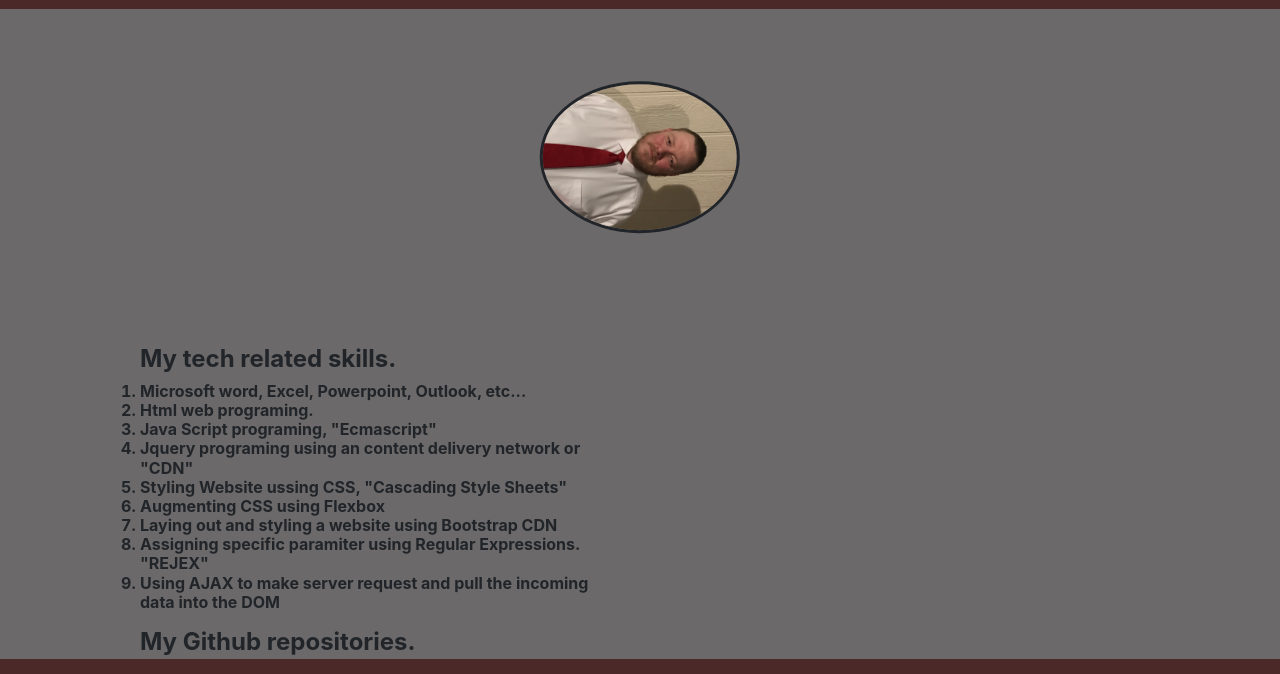
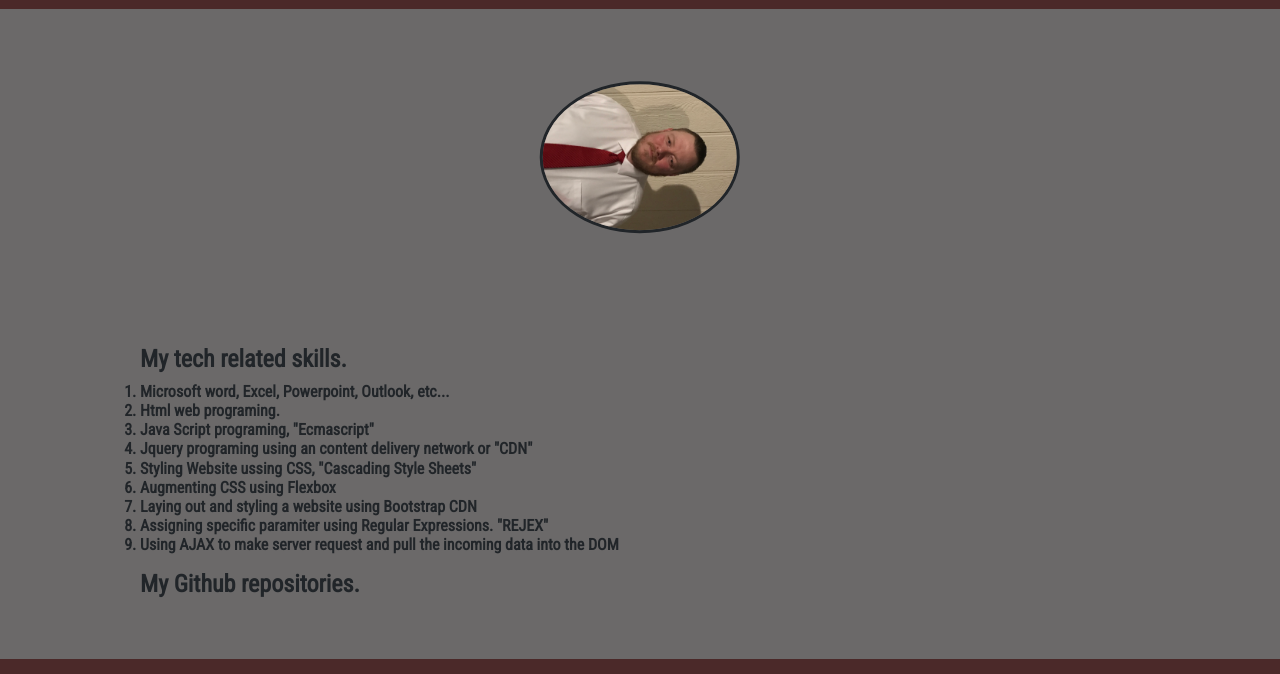
Before and after one commit to cperry1382/L10HandsOn, a plain HTML site: page index.html in a window 1280 px wide. Shown: the part 66-740 px from the top of the page. Drawn offline with nearby package versions, Linux system fonts and the light colour scheme; no server answers.

Commit message:
final touches

```diff
--- a/index.html
+++ b/index.html
@@ -2,7 +2,7 @@
 <html lang="en">
 <head>
     <meta charset="UTF-8">
-
+    <link href="https://fonts.googleapis.com/css?family=Roboto+Condensed" rel="stylesheet">
     <title>Lesson 10 Hands On</title>
     <link rel="stylesheet" href="https://stackpath.bootstrapcdn.com/bootstrap/4.1.3/css/bootstrap.min.css" integrity="sha384-MCw98/SFnGE8fJT3GXwEOngsV7Zt27NXFoaoApmYm81iuXoPkFOJwJ8ERdknLPMO" crossorigin="anonymous">
     <link rel="stylesheet" href="style.css">
--- a/style.css
+++ b/style.css
@@ -5,6 +5,7 @@
     display: flex;
     justify-content: center;
     align-content: center;
+    font-family: 'Roboto Condensed', sans-serif;
 
 }
 body{
```
